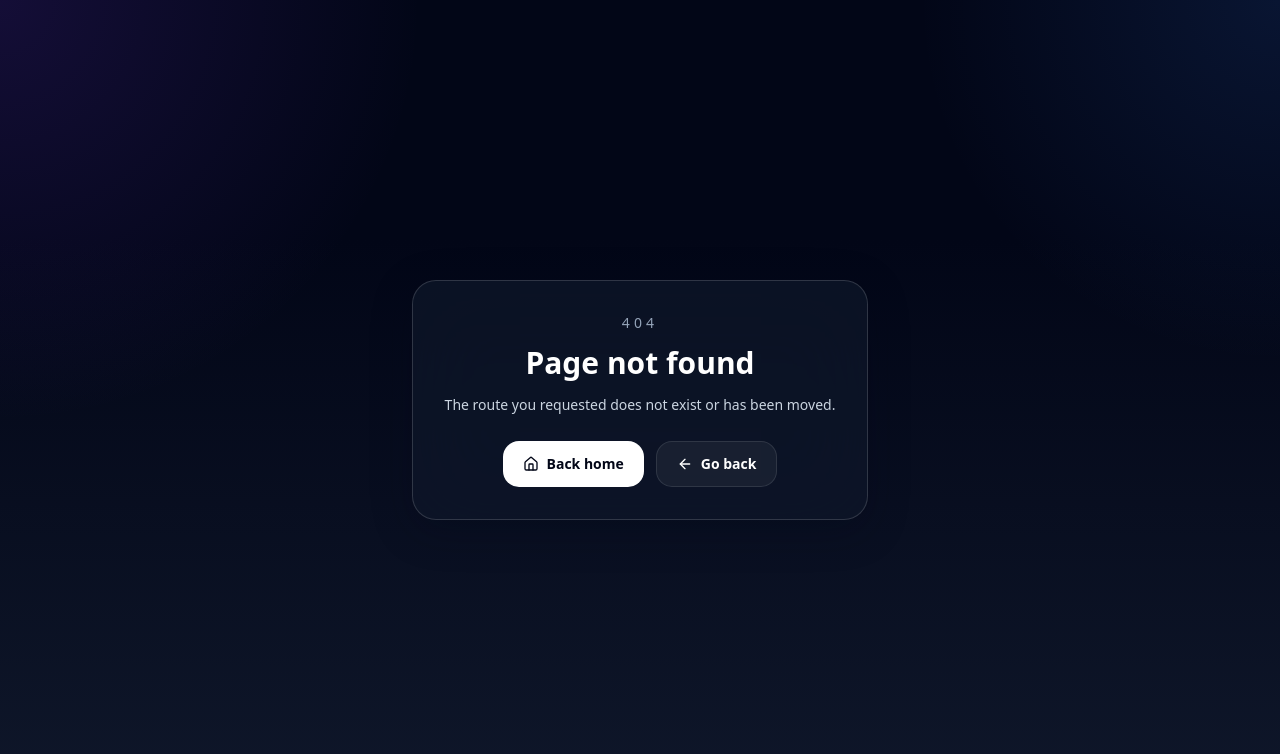
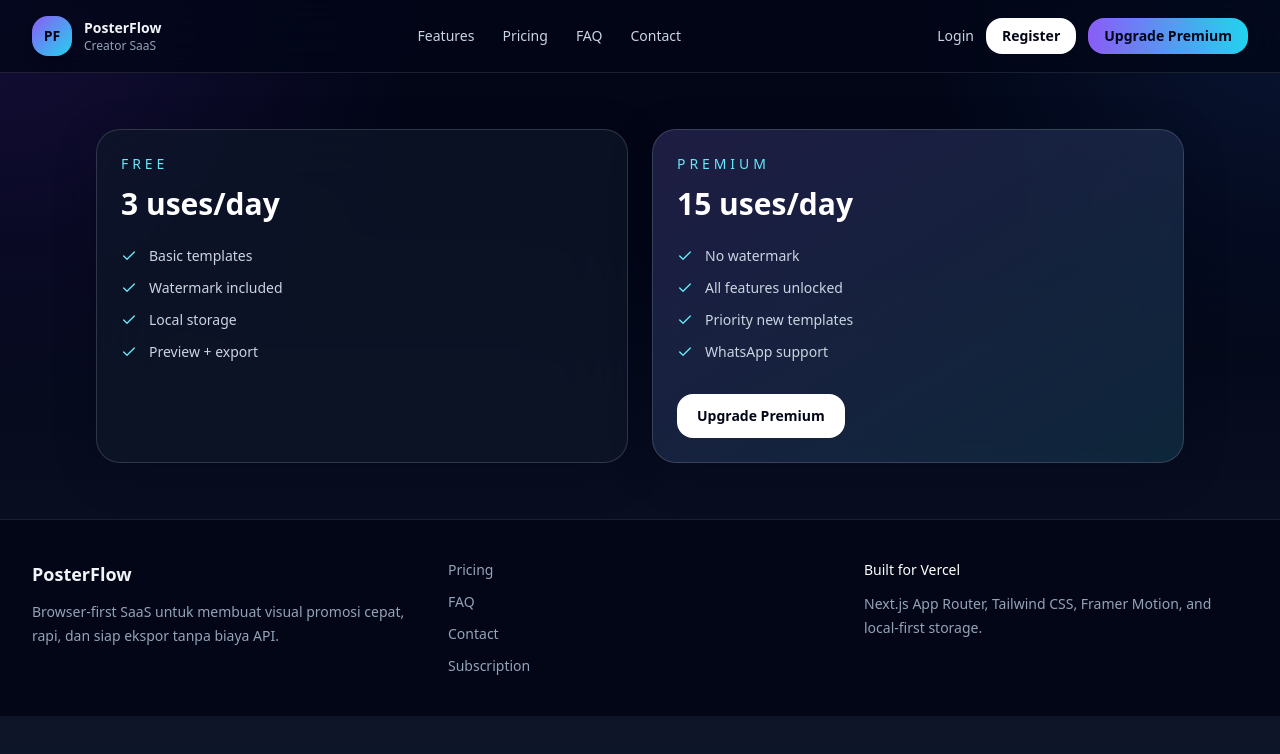
Before and after one commit to sunandarradit3-maker/picedit-profil-game-ml, a Next.js app: page /subscription in a window 1280 px wide. Before the commit this address had no page. Shown: the top 754 px of the page. Built offline with nearby package versions, Linux system fonts and the light colour scheme.

Commit message:
Create page.tsx

```diff
--- /dev/null
+++ b/app/subscription/page.tsx
@@ -0,0 +1,52 @@
+'use client';
+
+import { SiteNav } from '@/components/site-nav';
+import { SiteFooter } from '@/components/site-footer';
+import { Card } from '@/components/ui';
+import { WHATSAPP_ADMIN_NUMBER } from '@/lib/constants';
+import { Check } from 'lucide-react';
+
+export default function SubscriptionPage() {
+  return (
+    <div className="min-h-screen">
+      <SiteNav />
+      <main className="mx-auto max-w-6xl px-4 py-14 sm:px-6 lg:px-8">
+        <div className="grid gap-6 lg:grid-cols-2">
+          <Card>
+            <p className="text-sm uppercase tracking-[0.28em] text-cyan-300">Free</p>
+            <h1 className="mt-3 text-3xl font-semibold text-white">3 uses/day</h1>
+            <ul className="mt-6 space-y-3">
+              {['Basic templates', 'Watermark included', 'Local storage', 'Preview + export'].map(item => (
+                <li key={item} className="flex items-center gap-3 text-sm text-slate-300">
+                  <Check className="h-4 w-4 text-cyan-300" />
+                  {item}
+                </li>
+              ))}
+            </ul>
+          </Card>
+
+          <Card className="border border-cyan-400/20 bg-gradient-to-br from-brand-500/15 to-cyan-400/10">
+            <p className="text-sm uppercase tracking-[0.28em] text-cyan-300">Premium</p>
+            <h2 className="mt-3 text-3xl font-semibold text-white">15 uses/day</h2>
+            <ul className="mt-6 space-y-3">
+              {['No watermark', 'All features unlocked', 'Priority new templates', 'WhatsApp support'].map(item => (
+                <li key={item} className="flex items-center gap-3 text-sm text-slate-300">
+                  <Check className="h-4 w-4 text-cyan-300" />
+                  {item}
+                </li>
+              ))}
+            </ul>
+            <a
+              href={`https://wa.me/${WHATSAPP_ADMIN_NUMBER}?text=${encodeURIComponent('Halo admin, saya ingin upgrade ke Premium PosterFlow.')}`}
+              target="_blank"
+              className="mt-8 inline-flex items-center justify-center rounded-2xl bg-white px-5 py-3 text-sm font-semibold text-slate-950"
+            >
+              Upgrade Premium
+            </a>
+          </Card>
+        </div>
+      </main>
+      <SiteFooter />
+    </div>
+  );
+      }
```
